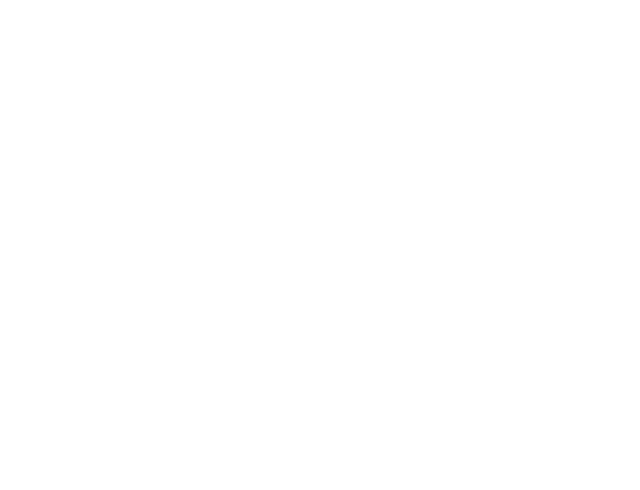
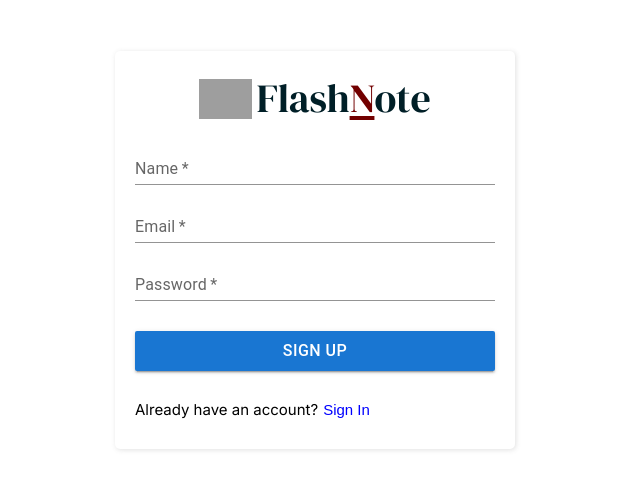
Before and after one commit to Fahad-Iqbal/Flashnote-UI, a React (Vite) app: page /login in a window 1280 px wide. Before the commit this address had no page. Shown: the part 150-640 px from the top of the page, without its empty margins (325-965 px from the left). Built offline with nearby package versions, Linux system fonts and the light colour scheme; grey boxes are pictures that could not be loaded.

Commit message:
login page and related functionality

```diff
--- a/package.json
+++ b/package.json
@@ -12,6 +12,9 @@
   "author": "",
   "license": "ISC",
   "dependencies": {
+    "@emotion/react": "^11.11.1",
+    "@emotion/styled": "^11.11.0",
+    "@mui/material": "^5.14.4",
     "react-icons": "^4.10.1",
     "react-router-dom": "^6.14.2",
     "styled-components": "^6.0.7"
--- a/src/App.css
+++ b/src/App.css
@@ -159,6 +159,12 @@ main {
   position: relative;
   transition: all 0.3s linear;
 }
+.login {
+  display: flex;
+  align-items: center;
+  justify-content: center;
+  height: 100vh;
+}
 
 @media only screen and (max-width: 1000px) {
   .header {
--- a/src/App.jsx
+++ b/src/App.jsx
@@ -1,14 +1,24 @@
 import { useState } from 'react';
 import './App.css';
 import Home from './Home';
+import Login from './Login';
+import Landing from './Landing';
 import { BrowserRouter, Route, Routes } from 'react-router-dom';
 
+const getUserFromLocalStorage = () => {
+  const user = localStorage.getItem('user');
+  if (user) return JSON.parse(user);
+  else return null;
+};
+
 export default function App() {
-  const [user, setUser] = useState(null);
+  const [user, setUser] = useState(getUserFromLocalStorage());
   return (
     <BrowserRouter>
       <Routes>
-        <Route path="/" element={<Home />} />
+        <Route path="/" element={<Home user={user} setUser={setUser} />} />
+        <Route path="login" element={<Login user={user} setUser={setUser} />} />
+        <Route path="landing" user={user} element={<Landing />} />
       </Routes>
     </BrowserRouter>
   );
--- a/src/Header.jsx
+++ b/src/Header.jsx
@@ -1,4 +1,4 @@
-const Header = () => {
+const Header = ({ setUser }) => {
   return (
     // <!-- Header section -->
     <header className="header">
@@ -16,7 +16,15 @@ const Header = () => {
         </div>
       </div>
       {/* <!-- Log Out Button --> */}
-      <button className="log-out">Log out</button>
+      <button
+        className="log-out"
+        onClick={() => {
+          setUser(null);
+          localStorage.removeItem('user');
+        }}
+      >
+        Log out
+      </button>
     </header>
   );
 };
--- a/src/Home.jsx
+++ b/src/Home.jsx
@@ -4,11 +4,12 @@ import Header from './Header';
 import Sidebar from './Sidebar/Sidebar';
 import { draftDocs, finishedDocs } from './data.js';
 import Modal from './Modal';
+import { Navigate } from 'react-router-dom';
 
 const draft = draftDocs;
 const finished = finishedDocs;
 
-const Home = () => {
+const Home = ({ user, setUser }) => {
   const [isSidebarOpen, setIsSidebarOpen] = useState(true);
   const [draftDocs, setDraftDocs] = useState(draft);
   const [finishedDocs, setFinishedDocs] = useState(finished);
@@ -43,6 +44,7 @@ const Home = () => {
     },
   ];
 
+  if (!user) return <Navigate to={'/landing'} />;
   return (
     <main>
       {modals.map((modal) => {
@@ -52,6 +54,7 @@ const Home = () => {
       })}
 
       <Sidebar
+        user={user}
         isSidebarOpen={isSidebarOpen}
         setIsSidebarOpen={setIsSidebarOpen}
         draftDocs={draftDocs}
@@ -66,7 +69,7 @@ const Home = () => {
       />
 
       <div className="main-container">
-        <Header />
+        <Header setUser={setUser} />
         <Document document={selectedDoc} />
       </div>
     </main>
--- /dev/null
+++ b/src/Landing.jsx
@@ -0,0 +1,7 @@
+import React from 'react';
+
+const Landing = () => {
+  return <div>Landing</div>;
+};
+
+export default Landing;
--- a/src/Login.jsx
+++ b/src/Login.jsx
@@ -1,7 +1,157 @@
-import React from 'react';
+import React, { useState } from 'react';
+import styled from 'styled-components';
+import { TextField, Button } from '@mui/material';
+import { Navigate } from 'react-router-dom';
 
-const Login = () => {
-  return <div>Login</div>;
+const Login = ({ user, setUser }) => {
+  const [inputs, setInputs] = useState({
+    name: '',
+    email: '',
+    password: '',
+    isMember: false,
+  });
+
+  const handleChange = (e) => {
+    setInputs((previousState) => {
+      return { ...previousState, [e.target.name]: e.target.value };
+    });
+  };
+
+  if (user) return <Navigate to={'/'} />;
+  return (
+    <Wrapper className="login">
+      <form
+        onSubmit={(e) => {
+          e.preventDefault();
+          const newUser = {
+            name: inputs.name || 'user1234',
+            email: inputs.email,
+            token: 'token123456',
+          };
+          setUser(newUser);
+          localStorage.setItem('user', JSON.stringify(newUser));
+        }}
+      >
+        <div className="logo-container">
+          <img
+            className="logo-icon"
+            src="https://res.cloudinary.com/drbpsxnln/image/upload/v1675047201/Icon_rkfp37.png"
+            alt="icon"
+          />
+          <div className="logo-text-container">
+            <div className="logo-text">
+              Flash<span>N</span>ote
+            </div>
+          </div>
+        </div>
+        {!inputs.isMember && (
+          <TextField
+            required
+            inputProps={{ style: { fontSize: 16 } }}
+            InputLabelProps={{ style: { fontSize: 16 } }}
+            name="name"
+            value={inputs.name}
+            onChange={handleChange}
+            label="Name"
+            type="text"
+            placeholder="Name"
+            variant="standard"
+          />
+        )}
+        <TextField
+          required
+          inputProps={{ style: { fontSize: 16 } }}
+          InputLabelProps={{ style: { fontSize: 16 } }}
+          name="email"
+          value={inputs.email}
+          onChange={handleChange}
+          label="Email"
+          type="email"
+          placeholder="Email"
+          variant="standard"
+        />
+
+        <TextField
+          required
+          inputProps={{ style: { fontSize: 16 } }}
+          InputLabelProps={{ style: { fontSize: 16 } }}
+          name="password"
+          value={inputs.password}
+          onChange={handleChange}
+          label="Password"
+          type="password"
+          placeholder="Password"
+          variant="standard"
+        />
+
+        <Button type="submit" variant="contained">
+          {inputs.isMember ? 'Sign In' : 'Sign Up'}
+        </Button>
+        <p>
+          {inputs.isMember
+            ? "Don't have an account?"
+            : 'Already have an account?'}
+          <button
+            className="have-account-btn"
+            type="button"
+            onClick={(e) => {
+              e.preventDefault();
+              setInputs((prev) => {
+                return { ...prev, isMember: !prev.isMember };
+              });
+            }}
+          >
+            {inputs.isMember ? 'Sign Up' : 'Sign In'}
+          </button>
+        </p>
+      </form>
+    </Wrapper>
+  );
 };
 
 export default Login;
+
+const Wrapper = styled.div`
+  form {
+    display: flex;
+    flex-direction: column;
+    padding: 2rem;
+    padding-bottom: 3rem;
+    width: 100%;
+    max-width: 40rem;
+    box-shadow: 1px 1px 5px #4e4e4e2b;
+    gap: 1rem;
+    border-radius: 0.5rem;
+  }
+
+  .logo-container {
+    align-self: center;
+    margin-left: 0;
+  }
+
+  Button {
+    border-radius: 0.2rem;
+    font-size: 1.6rem;
+    margin-top: 2rem;
+  }
+  p {
+    font-size: 1.5rem;
+  }
+  button.have-account-btn {
+    border: none;
+    background-color: transparent;
+    cursor: pointer;
+    font-size: 1.5rem;
+    margin-left: 0.5rem;
+    color: blue;
+  }
+  @media (max-width: 650px) {
+    .logo-text {
+      display: block;
+    }
+    .logo-container {
+      align-items: center;
+      margin: 0;
+    }
+  }
+`;
--- a/src/Sidebar/Sidebar.jsx
+++ b/src/Sidebar/Sidebar.jsx
@@ -2,9 +2,10 @@ import { useState } from 'react';
 import DocsListContainer from './DocsListContainer';
 import HamburgerButton from './HamburgerButton';
 import './sidebar.css';
-import {Link } from 'react-router-dom'
+import { Link } from 'react-router-dom';
 
 const Sidebar = ({
+  user,
   isSidebarOpen,
   setIsSidebarOpen,
   draftDocs,
@@ -40,7 +41,7 @@ const Sidebar = ({
                 src="https://res.cloudinary.com/drbpsxnln/image/upload/v1675047823/Vector_aibzke.svg"
                 alt="User"
               />
-              <p className="user-name">fahad_i</p>
+              <p className="user-name">{user.name}</p>
             </div>
             <img
               className="user-options-icon"
```
Also changed, not shown: 1 other file (tests, documents, lock files or other folders).
